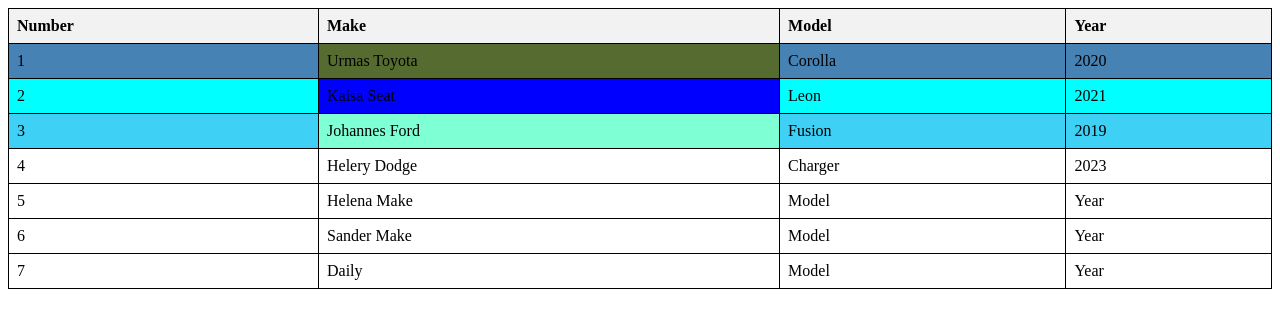
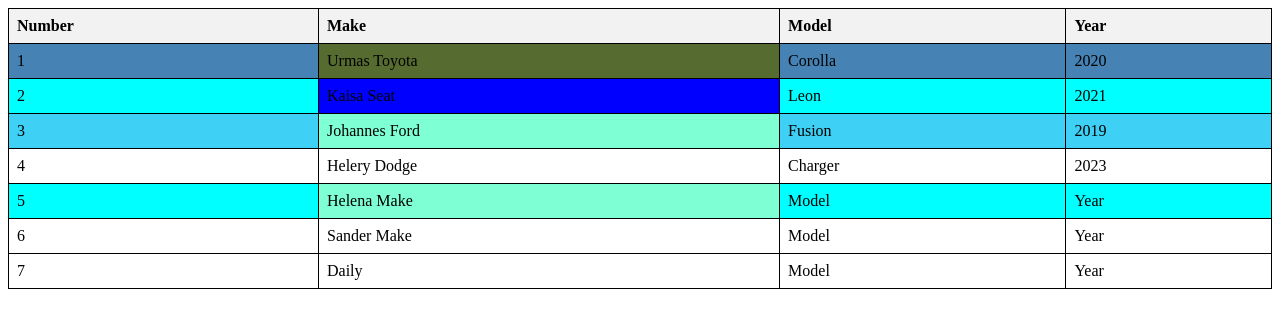
Before and after one commit to henno/tak22-code-sharing, a plain HTML site: page index.html in a window 1280 px wide. Drawn offline with Linux system fonts and the light colour scheme.

Commit message:
Helena värv

```diff
--- a/index.html
+++ b/index.html
@@ -38,7 +38,7 @@
         <tr style="background-color: aqua"><td>2</td><td style="background-color: blue">Kaisa Seat</td><td>Leon</td><td>2021</td></tr>
         <tr style="background-color: rgb(62, 208, 245);"><td>3</td><td style="background-color: aquamarine;">Johannes Ford</td><td>Fusion</td><td>2019</td></tr>
         <tr style="accent-color: black"><td>4</td><td style="accent-color: aqua">Helery Dodge</td><td style="accent-color: aqua">Charger</td><td style="accent-color: aqua">2023</td></tr>
-        <tr><td>5</td><td>Helena Make</td><td>Model</td><td>Year</td></tr>
+        <tr style="background-color: aqua"><td>5</td><td style="background-color: aquamarine">Helena Make</td><td>Model</td><td>Year</td></tr>
         <tr><td>6</td><td>Sander Make</td><td>Model</td><td>Year</td></tr>
         <tr><td>7</td><td>Daily</td><td>Model</td><td>Year</td></tr>
     </table>
```
